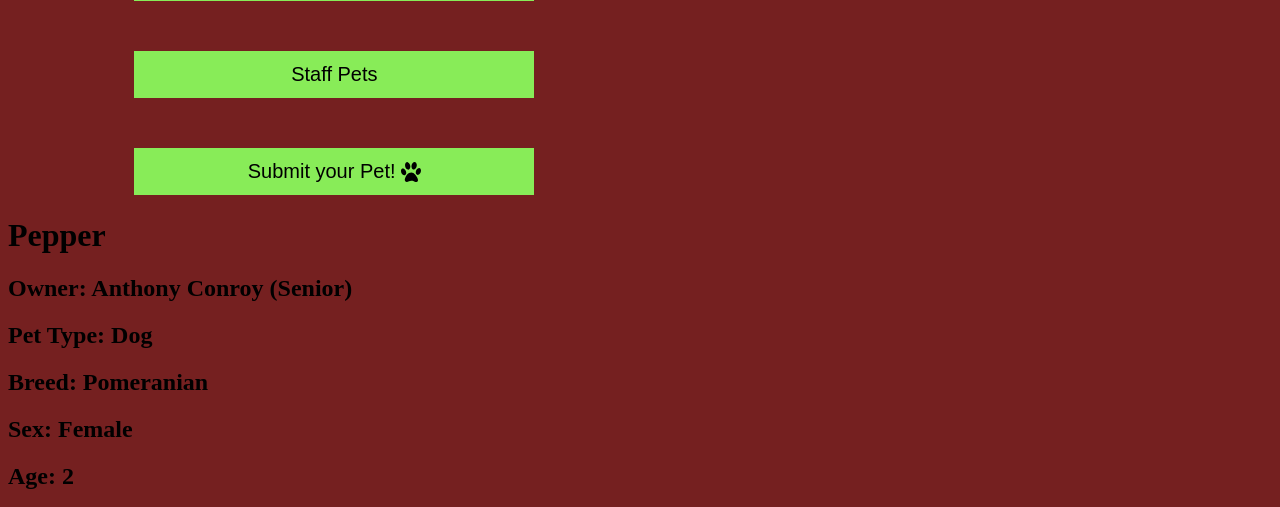
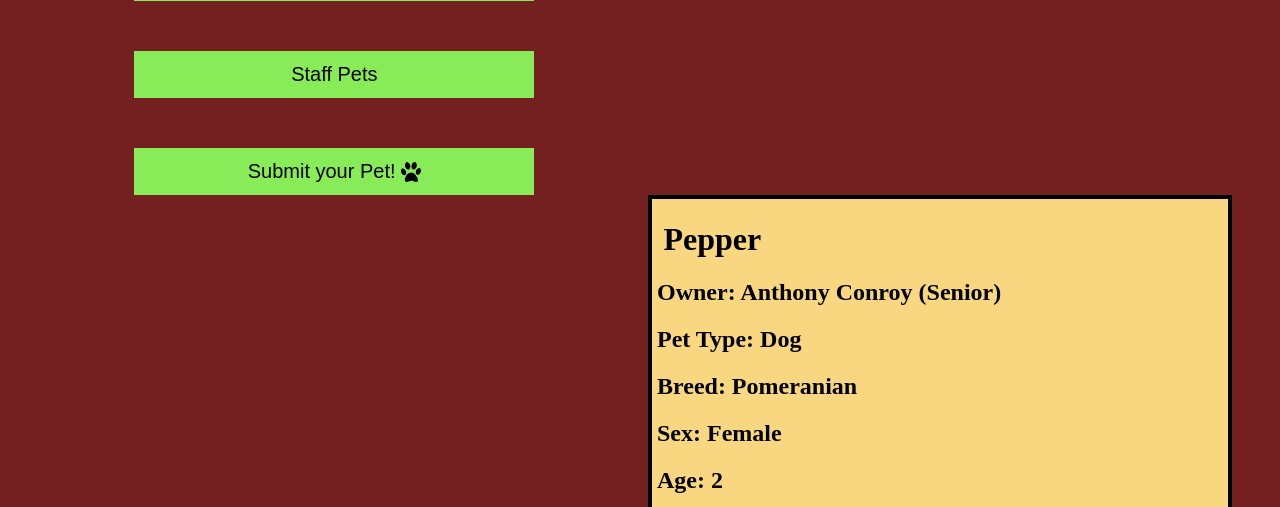
Before and after one commit to cukeds/anthony, a PHP site: page /index.html in a window 1280 px wide. Shown: the part 304-811 px from the top of the page. Run offline with PHP 8.4, Linux system fonts and the light colour scheme.

Commit message:
Update main.css

```diff
--- a/main.css
+++ b/main.css
@@ -93,3 +93,22 @@ hr {
   position: relative;
   margin-bottom: -1%;
 }
+
+#pet {
+  text-align: left;
+  margin-left: 50%;
+  border: 4px solid #000;
+  position: absolute;
+  width: 45%;
+  background-color: #f9d780;
+
+}
+
+#pet_text {
+  margin-left: 2%;
+}
+
+h2 {
+  padding-left: 5px;
+  padding-right: 5px;
+}
```
